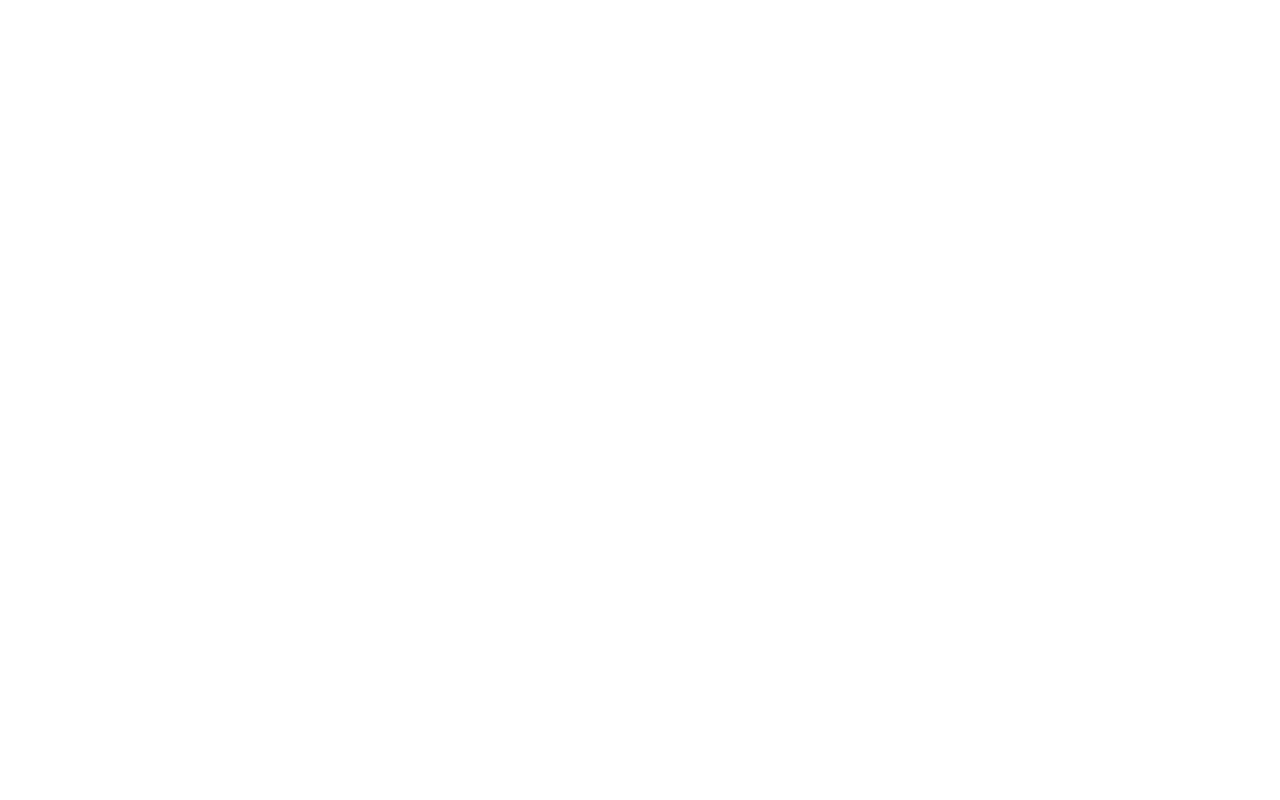
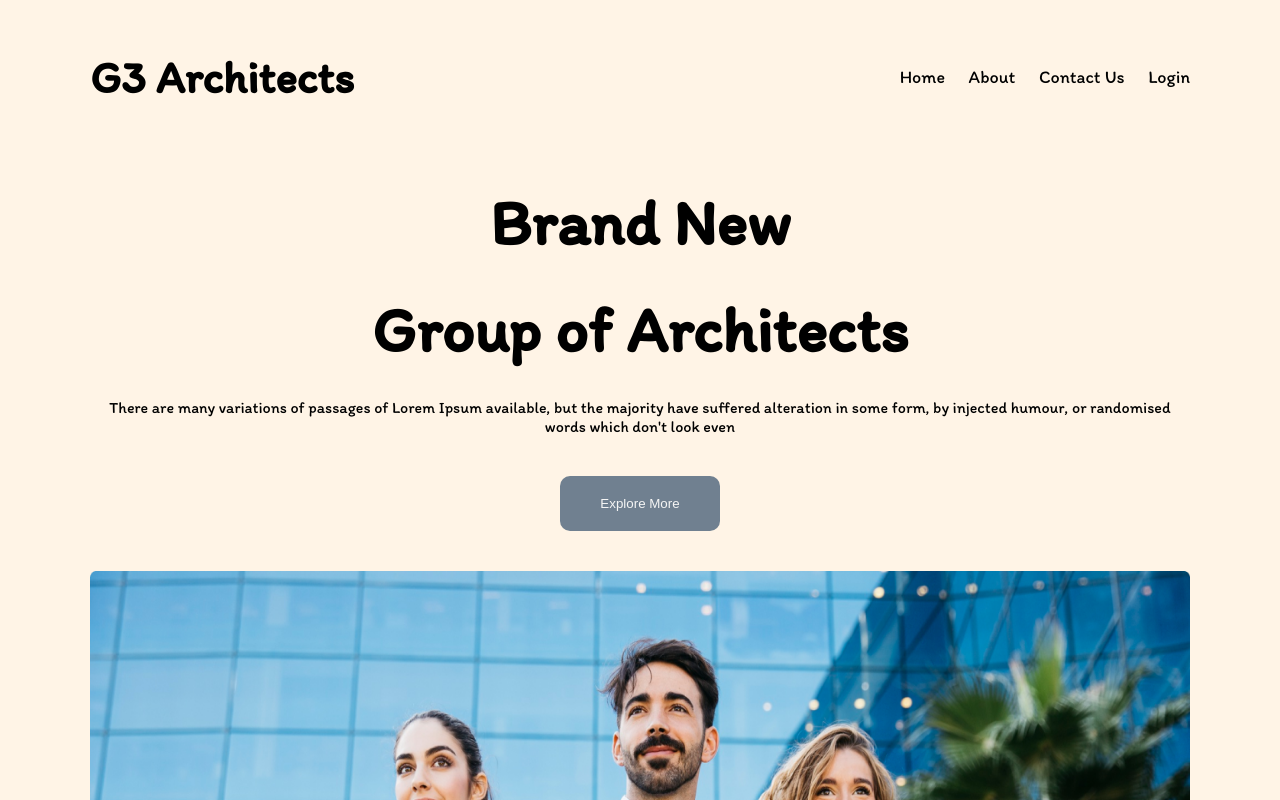
Before and after one commit to meherabminar/assignment-02-g3-architects, a plain HTML site: page index.html in a window 1280 px wide. Shown: the top 800 px of the page. Drawn offline with Linux system fonts and the light colour scheme.

Commit message:
nav bar and banner part done

```diff
--- a/index.html
+++ b/index.html
@@ -5,11 +5,52 @@
     <meta charset="UTF-8">
     <meta http-equiv="X-UA-Compatible" content="IE=edge">
     <meta name="viewport" content="width=device-width, initial-scale=1.0">
-    <title>Document</title>
+    <title>G3 Architects</title>
+
+    <!-- styles -->
+    <link rel="stylesheet" href="styles/style.css">
+
+    <!-- fonts -->
+    <link rel="preconnect" href="https://fonts.googleapis.com">
+    <link rel="preconnect" href="https://fonts.gstatic.com" crossorigin>
+    <link href="https://fonts.googleapis.com/css2?family=Exo+2&family=Itim&display=swap" rel="stylesheet">
 </head>
 
 <body>
+    <header class="header">
+        <section class="container">
+            <nav class="nav-bar">
+                <h1 class="nav-title">
+                    G3 Architects
+                </h1>
+                <div>
+                    <a href="">Home</a>
+                    <a href="">About</a>
+                    <a href="">Contact Us</a>
+                    <a href="">Login</a>
+                </div>
+            </nav>
+        </section>
+        <section class="container">
+            <div class="banner">
+                <div class="banner-details">
+                    <h1 class="banner-title">Brand New</h1>
+                    <h1 class="banner-title">Group of Architects</h1>
+                    <p class="banner-description">There are many variations of passages of Lorem Ipsum available, but
+                        the majority have suffered
+                        alteration in some form, by injected humour, or randomised words which don't look even</p>
+                    <button class="btn-primary">Explore More</button>
+                </div>
+                <img src="images/banner.png" alt="">
+            </div>
+        </section>
+    </header>
+    <main>
 
+    </main>
+    <footer>
+
+    </footer>
 </body>
 
 </html>
--- /dev/null
+++ b/styles/style.css
@@ -0,0 +1,89 @@
+/*----------
+ Utilities
+ ----------*/
+* {
+    margin: 0;
+}
+
+body {
+    font-family: 'Exo 2', sans-serif;
+    font-family: 'Itim', cursive;
+}
+
+.btn-primary {
+    background-color: slategray;
+    padding: 20px 40px;
+    color: whitesmoke;
+    border: 0;
+    border-radius: 10px;
+}
+
+
+
+/*------------------------
+ nav bar and banner section
+ ------------------------ */
+
+
+.header {
+    background-color: rgba(255, 144, 14, 0.1);
+    height: 1222px;
+
+
+}
+
+.container {
+    max-width: 1100px;
+    margin: 0 auto;
+}
+
+.nav-bar {
+    display: flex;
+    justify-content: space-between;
+    align-items: center;
+    padding-top: 50px;
+
+
+}
+
+.nav-title {
+    font-weight: 700;
+    font-size: 45px;
+}
+
+.nav-bar a {
+    text-decoration: none;
+    margin-left: 20px;
+    color: black;
+    font-weight: 500;
+    font-size: 18px;
+}
+
+.banner {
+    margin-top: 80px;
+    display: flex;
+    flex-direction: column;
+    row-gap: 40px;
+
+}
+
+.banner-details {
+    text-align: center
+}
+
+
+
+.banner-title {
+    margin-bottom: 30px;
+    font-weight: 700;
+    font-size: 64px;
+}
+
+.banner-description {
+    margin-bottom: 40px;
+}
+
+.banner img {
+    width: 1100px;
+    height: 600px;
+}
```
